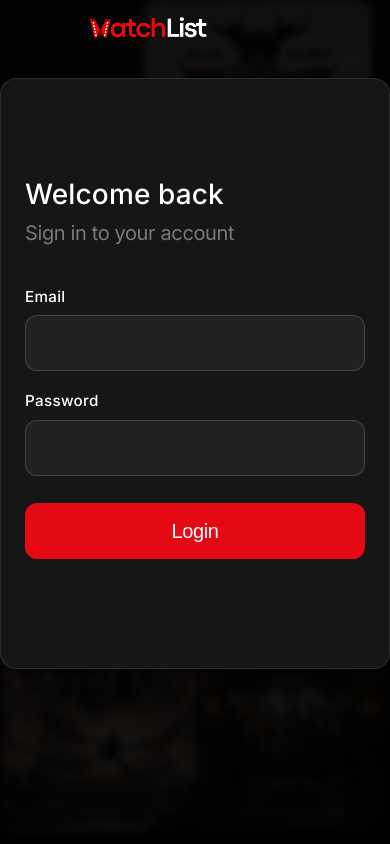
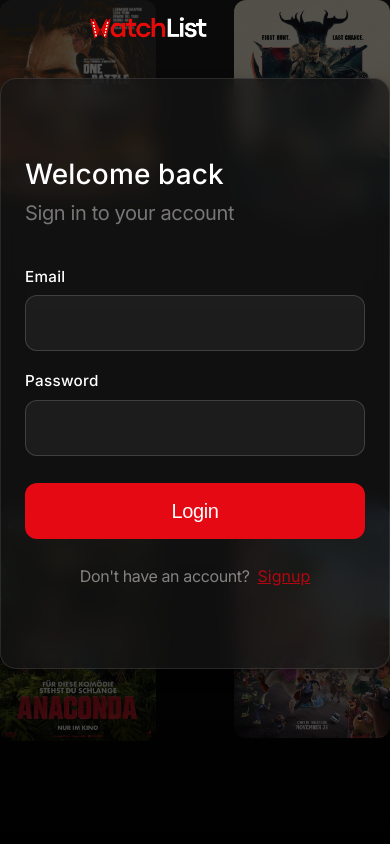
Before and after one commit to kabiraj/movie-tracker, a React (Vite) app in the folder frontend/: page /login in a window 390 px wide. Built offline with nearby package versions, Linux system fonts and the light colour scheme; no server answers.

Commit message:
fix the responsive of signup and login page

```diff
--- a/frontend/src/pages/LoginPage.jsx
+++ b/frontend/src/pages/LoginPage.jsx
@@ -1,7 +1,7 @@
 import { useState } from 'react'
 import { useNavigate } from 'react-router-dom'
 import '../styles/LoginPage.css'
-import Footer from '../components/Footer'
+import { Link } from 'react-router-dom'
 import { API_BASE } from '../config'
 
 // login form. we validate email and password then call the backend. if it succeeds we save the token and send them to search.
@@ -97,9 +97,6 @@ function LoginPage(){
                     <img src="/movieposter/2.jpg" alt="Movie poster 2" />
                     <img src="/movieposter/3.jpg" alt="Movie poster 3" />
                     <img src="/movieposter/4.jpg" alt="Movie poster 4" />
-                    <img src="/movieposter/5.jpg" alt="Movie poster 5" />
-                    <img src="/movieposter/6.jpg" alt="Movie poster 6" />
-                    <img src="/movieposter/7.jpg" alt="Movie poster 7" />
                 </div>
             </div>
             <div className='login-container'>
@@ -148,10 +145,13 @@ function LoginPage(){
                         <button type="submit">Login</button>
                     </div>
 
+                    <div class='signup-option-container'>
+                        <p>Don't have an account?</p>
+                        <Link to="/signup" className="signup-link">Signup</Link>
+                    </div>
 
                 </form>
             </div>
-            {/* <Footer /> */}
         </div>
     )
 }
--- a/frontend/src/styles/LoginPage.css
+++ b/frontend/src/styles/LoginPage.css
@@ -23,79 +23,44 @@
     overflow: hidden;
 }
 
-.login-background-section::before {
-    content: '';
-    position: absolute;
-    top: 0;
-    left: 0;
-    right: 0;
-    bottom: 0;
-    background: linear-gradient(
-        to bottom,
-        rgba(0, 0, 0, 0.8) 0%,
-        rgba(0, 0, 0, 0.6) 50%,
-        rgba(0, 0, 0, 0.8) 100%
-    );
-    z-index: 2;
-    pointer-events: none;
-}
 
 .login-poster-grid {
     position: relative;
     width: 100%;
     height: 100%;
-    filter: blur(3px);
-    opacity: 0.4;
+    opacity: 0.3;
 }
 
 .login-poster-grid img {
     position: absolute;
     object-fit: cover;
     border-radius: 12px;
-    opacity: 0.7;
 }
 
 .login-poster-grid img:nth-child(1) {
     left: 0%;
-    top: 10%;
-    width: 45%;
+    top: 0%;
+    width: 40%;
 }
 
 .login-poster-grid img:nth-child(2) {
     top: 0%;
-    right: 5%;
-    width: 58%;
+    right: 0%;
+    width: 40%;
 }
 
 .login-poster-grid img:nth-child(3) {
-    top: 36%;
-    left: 2%;
-    width: 46%;
+    top: 60%;
+    left: 0%;
+    width: 40%;
 }
 
 .login-poster-grid img:nth-child(4) {
-    top: 52%;
-    right: 8%;
-    width: 20%;
+    top: 60%;
+    right: 0%;
+    width: 40%;
 }
 
-.login-poster-grid img:nth-child(5) {
-    top: 62%;
-    left: 0%;
-    width: 54%;
-}
-
-.login-poster-grid img:nth-child(6) {
-    top: 70%;
-    right: 0%;
-    width: 50%;
-}
-
-.login-poster-grid img:nth-child(7) {
-    top: 40%;
-    left: 40%;
-    width: 35%;
-}
 
 .login-logo-container {
     padding: 1.55rem;
@@ -112,7 +77,7 @@
 
 .login-container {
     align-self: center;
-    background-color: #161616;
+    background-color: rgb(22, 22, 22, 0.7);
     backdrop-filter: blur(10px);
     -webkit-backdrop-filter: blur(10px);
     border-radius: 16px;
@@ -249,6 +214,24 @@
     text-align: center;
     margin-bottom: 0.5rem;
 }
+.signup-option-container{
+    margin-top: 1rem;
+    display: flex;
+    align-items: center;
+    justify-content: center;
+    gap: 0.5rem;
+}
+
+.signup-option-container p {
+    color: var(--text-secondary);
+    font-size: var(--font-body);
+    font-weight: var(--weight-regular);
+    letter-spacing: var(--letter-spacing-subheading);
+    line-height: var(--lineheight-subheading);
+}
+.signup-link{
+    color: var(--accent-secondary);
+}
 
 /* Responsive Design */
 @media (max-width: 768px) {
@@ -262,7 +245,7 @@
 
     .login-container {
         padding: 2rem;
-        max-width: 90%;
+        max-width: 80%;
     }
 }
 
--- a/frontend/src/styles/SignupPage.css
+++ b/frontend/src/styles/SignupPage.css
@@ -140,7 +140,7 @@
 /* Error and status messaging */
 
 .form-field-signup .error-message {
-    display: block;
+    margin-top: 0.5rem;
     font-size: 0.75rem;
     color: var(--accent-secondary);
 }
@@ -251,7 +251,6 @@
     width: 35%;
     max-height: 65%;
 }
-/* Responsive Design */
 
 
 .login-option-container{
@@ -272,15 +271,28 @@
     color: var(--accent-secondary);
 }
 @media (max-width: 900px) {
-    .signup-photo-section {
-        display: none;
-    }
-    .signup-wrapper {
-        width: 90%;
-    }
-    .signup-container {
-        width: 100%;
-    }
+
+.signup-container {
+    justify-content: center;
+    align-items: center;
+
+}
+.signup-form-content {
+    display: flex;
+    flex-direction: column;
+    width: 90%;
+    height: 80%;
+    justify-content: center;
+    background-color: rgb(22, 22, 22, 0.7);
+    backdrop-filter: blur(10px);
+    -webkit-backdrop-filter: blur(10px);
+    border-radius: 16px;
+    box-shadow: 0 4px 4px 0 rgba(0,0,0,.3),0 8px 12px 6px rgba(0,0,0,.15);
+}
+
+.signup-photo-section {
+    display: none;
+}
 }
 
 @media (max-width: 600px) {
```
